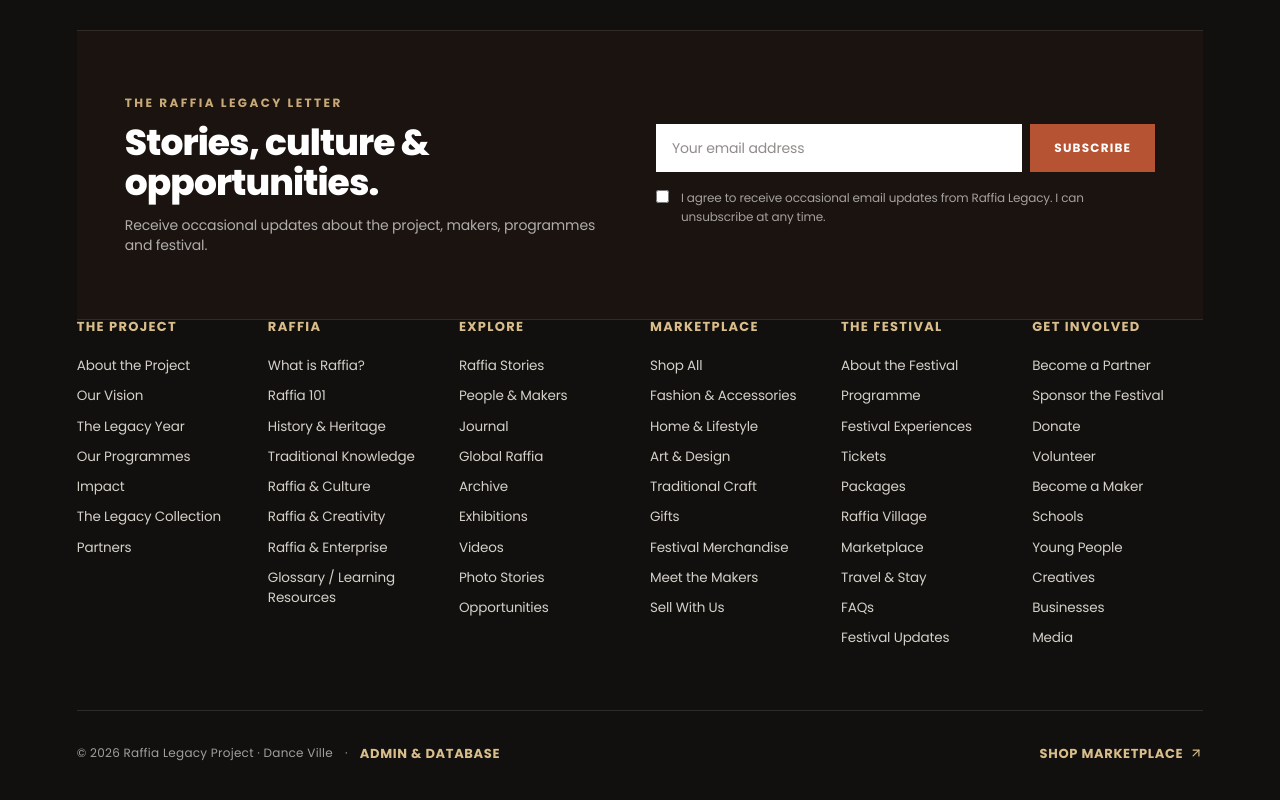
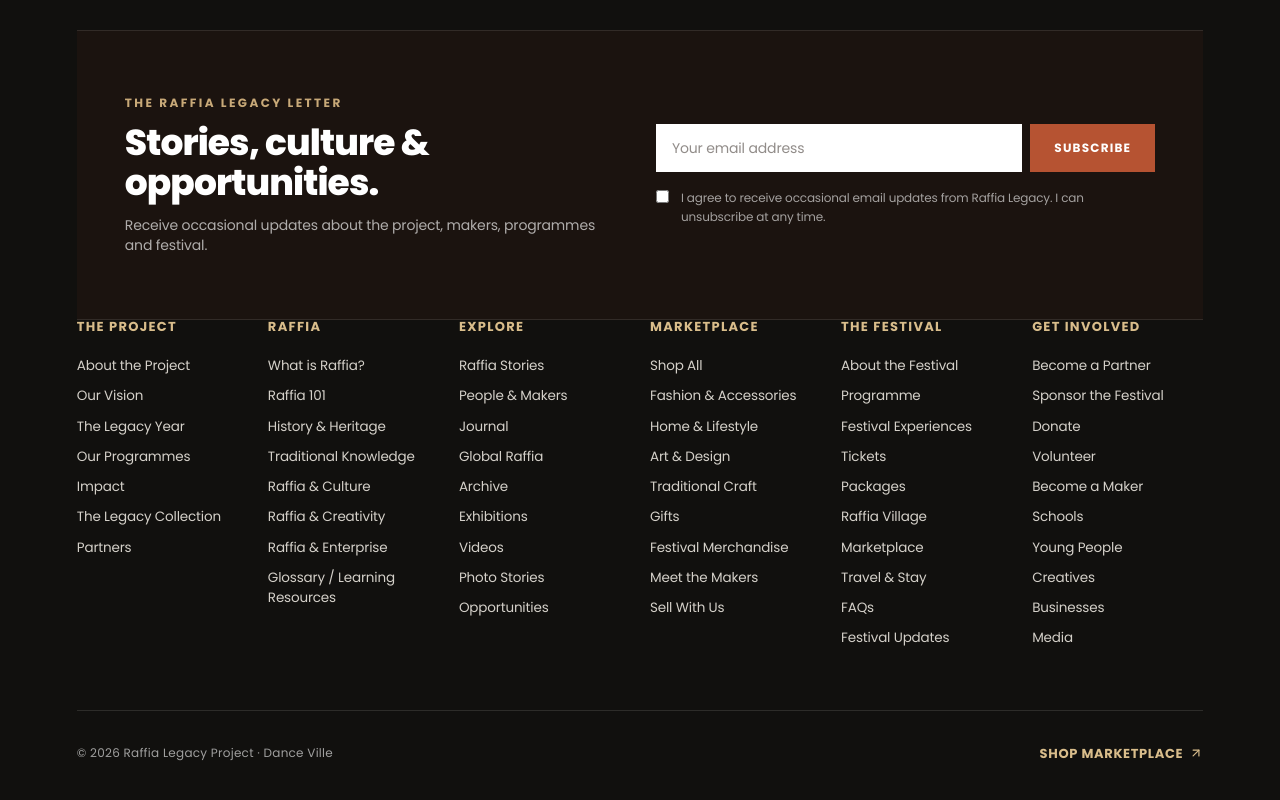
Before and after one commit to Felidonjnr/raffia1, a React (Vite) app: page / in a window 1280 px wide. Shown: the part 10322-11122 px from the top of the page. Built offline with nearby package versions, Linux system fonts and the light colour scheme; no server answers.

Commit message:
Remove public admin link from website footer

```diff
--- a/src/components/Footer.tsx
+++ b/src/components/Footer.tsx
@@ -150,13 +150,6 @@ export const Footer: React.FC<FooterProps> = ({ onNavigate }) => {
       <div className="footer-bottom flex flex-wrap items-center justify-between gap-4">
         <div className="flex items-center gap-3 text-xs text-white/60">
           <span>© 2026 Raffia Legacy Project · Dance Ville</span>
-          <span>·</span>
-          <button
-            onClick={() => onNavigate({ type: 'admin' })}
-            className="hover:text-[#E59C6D] transition-colors uppercase tracking-widest text-[11px]"
-          >
-            Admin & Database
-          </button>
         </div>
         <button onClick={() => onNavigate({type:'marketplace'})}>Shop Marketplace <ArrowUpRight size={14}/></button>
       </div>
```
